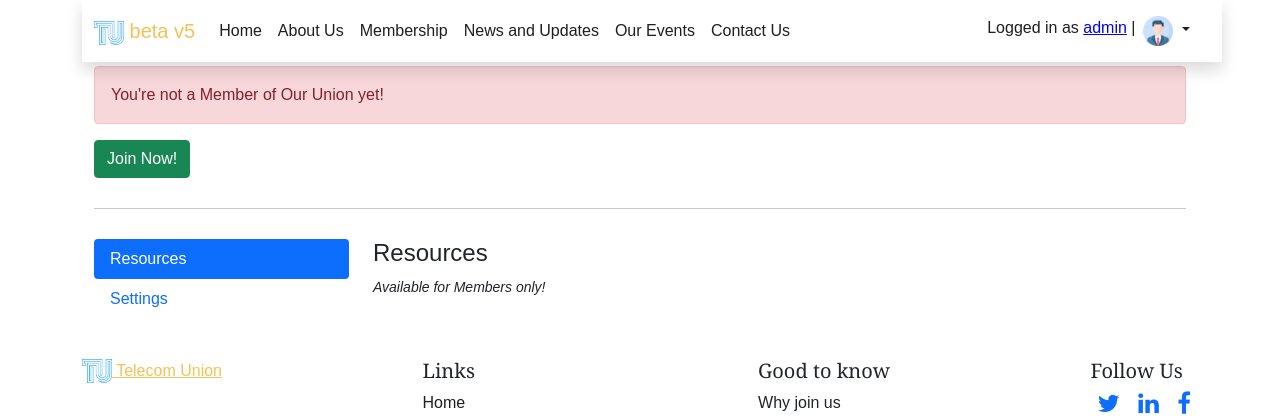
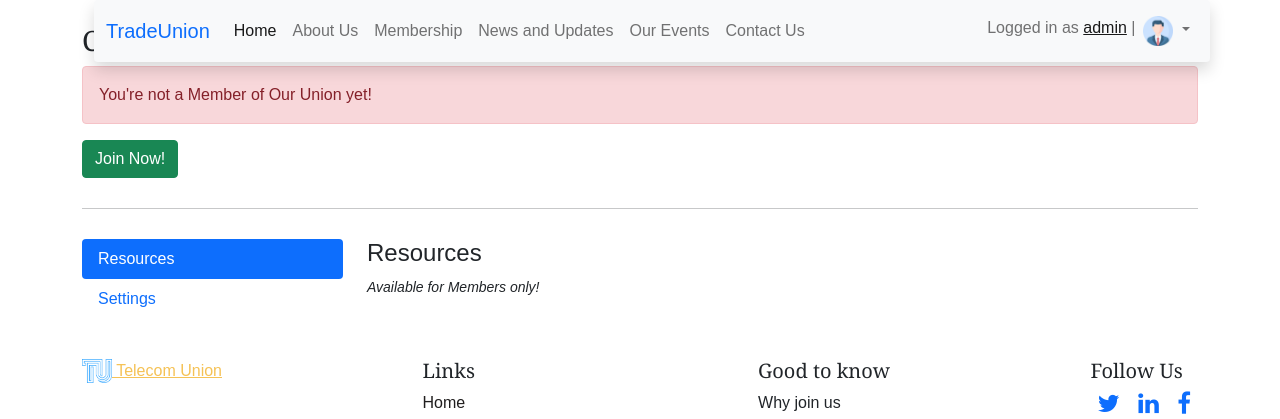
Before and after one commit to Re1gns/Portfollio-ALX, a Django app: page /members/profile/2 in a window 1280 px wide; the page is wider, and only the part inside the window is pictured. Shown: the top 419 px of that part. Run offline with Django 4.2, Linux system fonts and the light colour scheme; a user stored in the database is signed in; data comes from the database, SQL or seed files in the repository.

Commit message:
base.html - updating navbar using bootstrap original container

```diff
--- a/telecom_union/templates/blog/base.html
+++ b/telecom_union/templates/blog/base.html
@@ -30,40 +30,43 @@
       {% endfor %}
     {% endif %}
 
-    <nav class="navbar container navbar-expand-lg navbar-dark bg-white nav shadow " style="z-index: 100; color: black; top: 0; position: fixed;  margin: 0 0 20px 0; ">
-      <div class="container-fluid" style="color: black;">
-        <div>
-          <ul class="navbar-nav">
-            <a class="navbar-brand" href="/" style="color: #f5c256">
-              <img src="{% static 'images/logo.png' %}" alt="" width="30" height="24"> beta v5
-            </a>
-            <!-- <a class="navbar-brand" href="/" style="color: #aedfff">TradeUnion</a> -->
+    <div class="container" style="z-index: 100; color: black; top: 0; position: fixed;  margin: 0 0 20px 0;">
+      <nav class="navbar navbar-expand-lg navbar-light bg-light rounded shadow" aria-label="Eleventh navbar example">
+      <!-- DARK NAVBAR COMMENTED OUT -->
+      <!-- <nav class="navbar navbar-expand-lg navbar-dark bg-dark rounded shadow" aria-label="Eleventh navbar example"> -->
+        <div class="container-fluid">
+          <a class="navbar-brand" href="/" style="color:#0d6efd;">TradeUnion</a>
+          <button class="navbar-toggler" type="button" data-bs-toggle="collapse" data-bs-target="#navbarsExample09" aria-controls="navbarsExample09" aria-expanded="false" aria-label="Toggle navigation">
+            <span class="navbar-toggler-icon"></span>
+          </button>
+
+          <div class="collapse navbar-collapse" id="navbarsExample09">
+            <ul class="navbar-nav me-auto mb-2 mb-lg-0">
               <li class="nav-item">
-              <a class="nav-link" href="/home" style="color: rgb(32, 30, 30);">Home</a>
+                <a class="nav-link active" aria-current="page" href="/home">Home</a>
               </li>
               <li class="nav-item">
-              <a class="nav-link" href="/about-us" style="color: rgb(32, 30, 30); ">About Us</a>
+                <a class="nav-link" href="/about-us">About Us</a>
               </li>
               <li class="nav-item">
-              <a class="nav-link" href="/membership" style="color: rgb(32, 30, 30); ">Membership</a>
+                <a class="nav-link" href="/membership">Membership</a>
               </li>
               <li class="nav-item">
-              <a class="nav-link" href="/news" style="color: rgb(32, 30, 30); ">News and Updates</a>
+                <a class="nav-link" href="/news">News and Updates</a>
               </li>
               <li class="nav-item">
-              <a class="nav-link" href="/events" style="color: rgb(32, 30, 30); ">Our Events</a>
+                <a class="nav-link" href="/events">Our Events</a>
               </li>
               <li class="nav-item">
-              <a class="nav-link" href="/contact-us" style="color: rgb(32, 30, 30); ">Contact Us</a>
+                <a class="nav-link" href="/contact-us">Contact Us</a>
               </li>
             </ul>
-        </div>
             <div>
               <ul class="navbar-nav">
                 {% if user.is_authenticated %}
-            <span class="navbar-text" style="color: rgb(32, 30, 30);">Logged in as <a href="/members/profile/{{user.id}}" style="color: blue;">{{user.username}}</a> | </span>
+                <span class="navbar-text">Logged in as <a href="/members/profile/{{user.id}}">{{user.username}}</a> | </span>
                 <li class="nav-item dropdown">
-              <a class="nav-link dropdown-toggle" href="#" id="navbarDropdown" role="button" data-bs-toggle="dropdown" aria-expanded="false" style="color: rgb(32, 30, 30);">
+                  <a class="nav-link dropdown-toggle" href="#" id="navbarDropdown" role="button" data-bs-toggle="dropdown" aria-expanded="false">
                     <img src="/media/images/profile.png" alt="image" class="img-responsive" width="30px" height="30px">
                   </a>
                   <ul class="dropdown-menu" aria-labelledby="navbarDropdown">
@@ -79,14 +82,18 @@
                 </li> -->
                 {% else %}
                 <li class="nav-item">
-              <a class="nav-link" href="/members/login" style="color: rgb(32, 30, 30);">Login</a>
+                  <a class="nav-link" href="/members/login">Login</a>
                 </li>
               </div>
                 {% endif %}
               </ul>
             </div>
           </div>
+          </div>
+        </div>
       </nav>
+    </div>
+
     <div class="container">{% block content %} {% endblock %}</div>
     <div class="footer container" style=" bottom: 0; position: relative; display: flex; flex-direction: column;">
 
```
Lines whose indentation alone changed are shown as unchanged.
